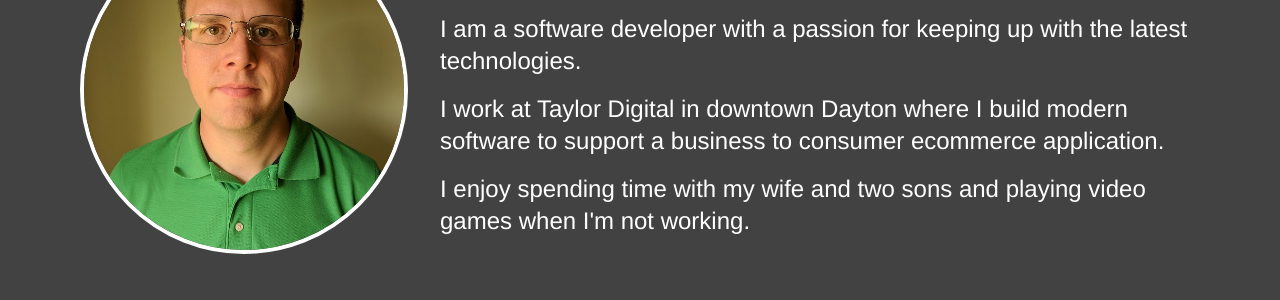
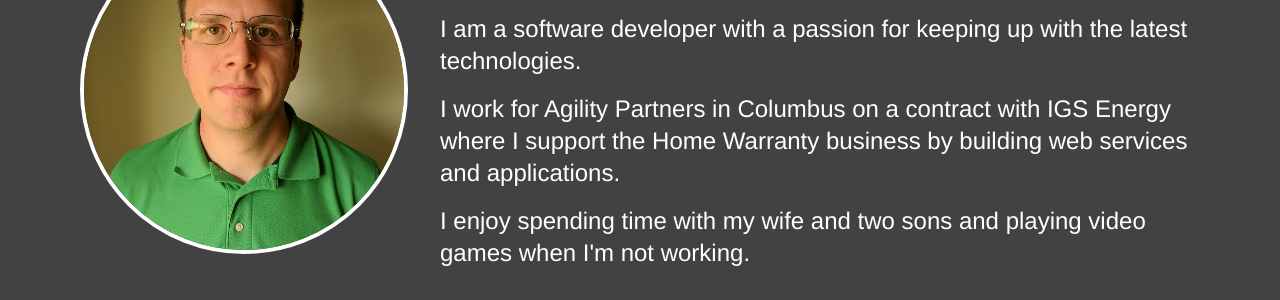
Before and after one commit to bofirial/bofirial.github.io, a plain HTML site: page index.html in a window 1280 px wide. Shown: the part 94-394 px from the top of the page. Drawn offline with nearby package versions, Linux system fonts and the light colour scheme.

Commit message:
Update current job description

```diff
--- a/index.html
+++ b/index.html
@@ -35,8 +35,8 @@
             latest technologies.
           </p>
           <p class="bio">
-            I work at Taylor Digital in downtown Dayton where I build modern
-            software to support a business to consumer ecommerce application.
+            I work for Agility Partners in Columbus on a contract with IGS Energy where I support
+            the Home Warranty business by building web services and applications.
           </p>
           <p class="bio">
             I enjoy spending time with my wife and two sons and playing video
```
